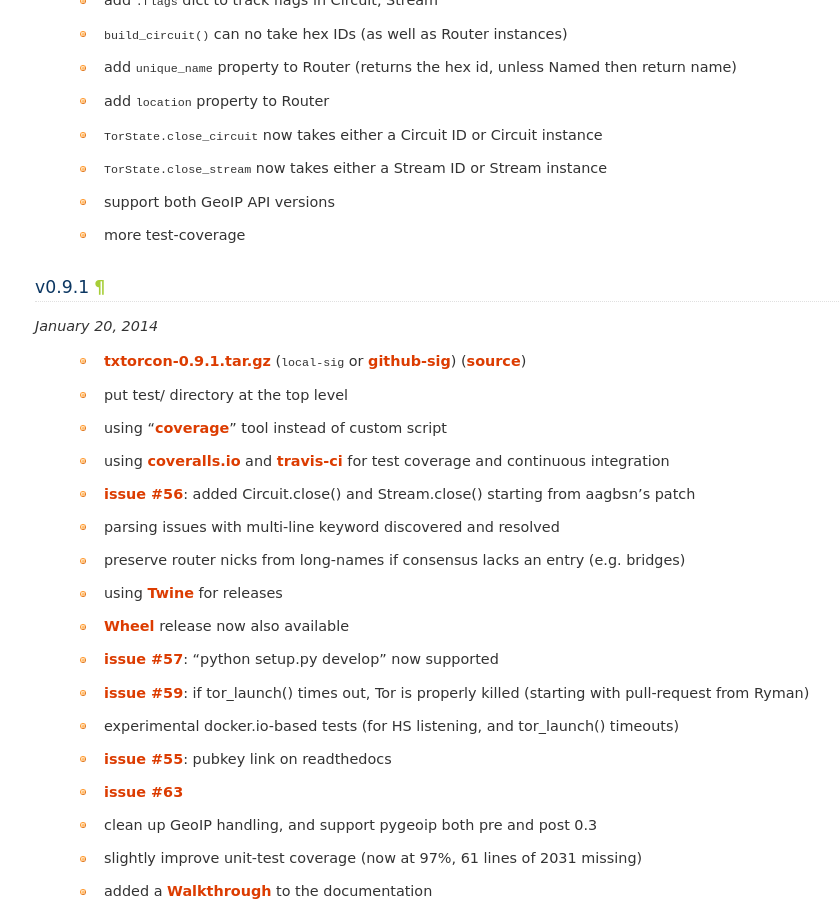
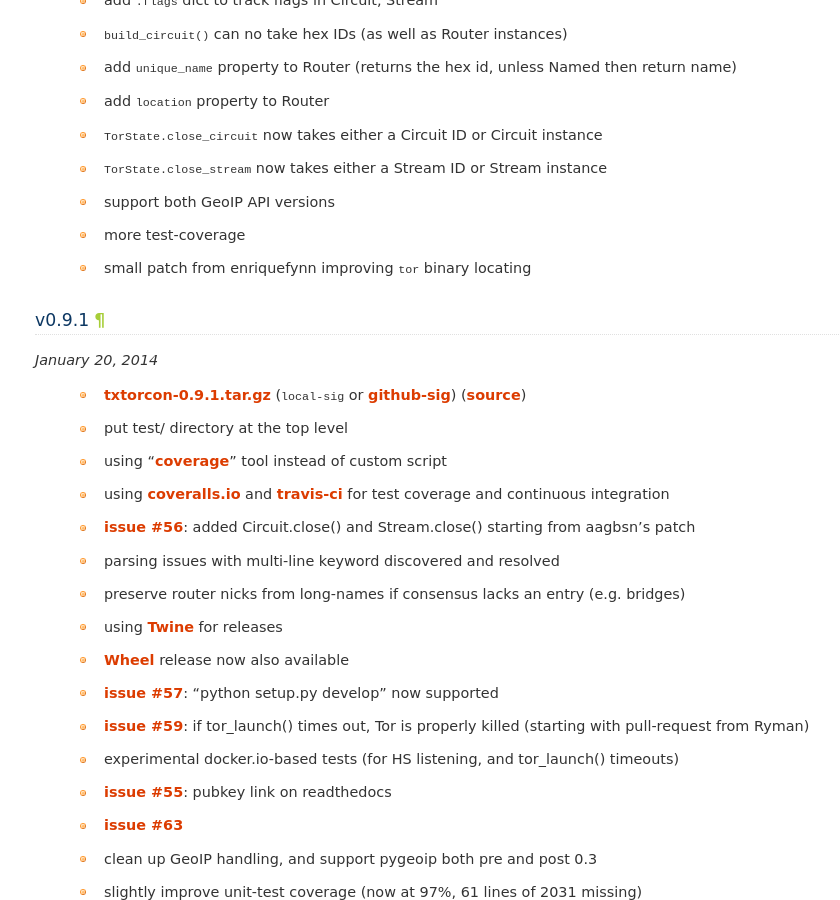
Before and after one commit to meejah/txtorcon, a Sphinx documentation site: the page built from docs/releases.rst, in a window 1280 px wide and 900 px high, scrolled down 472 px. Shown: the whole window, without its empty margins (85-925 px from the left). Built offline with Sphinx 7.4.7, drawn with Linux system fonts in a browser that asks for light colours.

Commit message:
add #66 to release notes

```diff
--- a/docs/releases.rst
+++ b/docs/releases.rst
@@ -23,6 +23,7 @@ unreleased
  * ``TorState.close_stream`` now takes either a Stream ID or Stream instance
  * support both GeoIP API versions
  * more test-coverage
+ * small patch from enriquefynn improving ``tor`` binary locating
 
 
 v0.9.1
```
